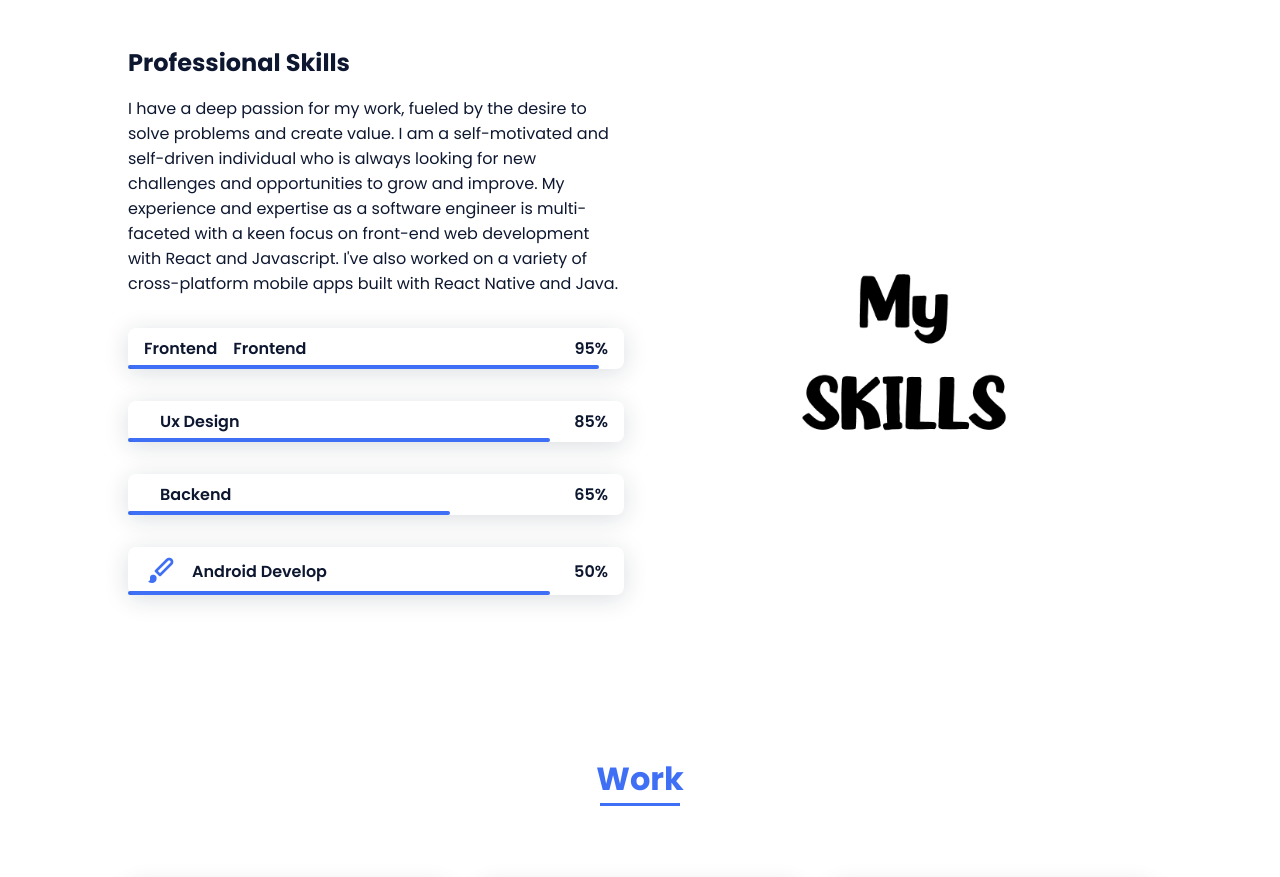
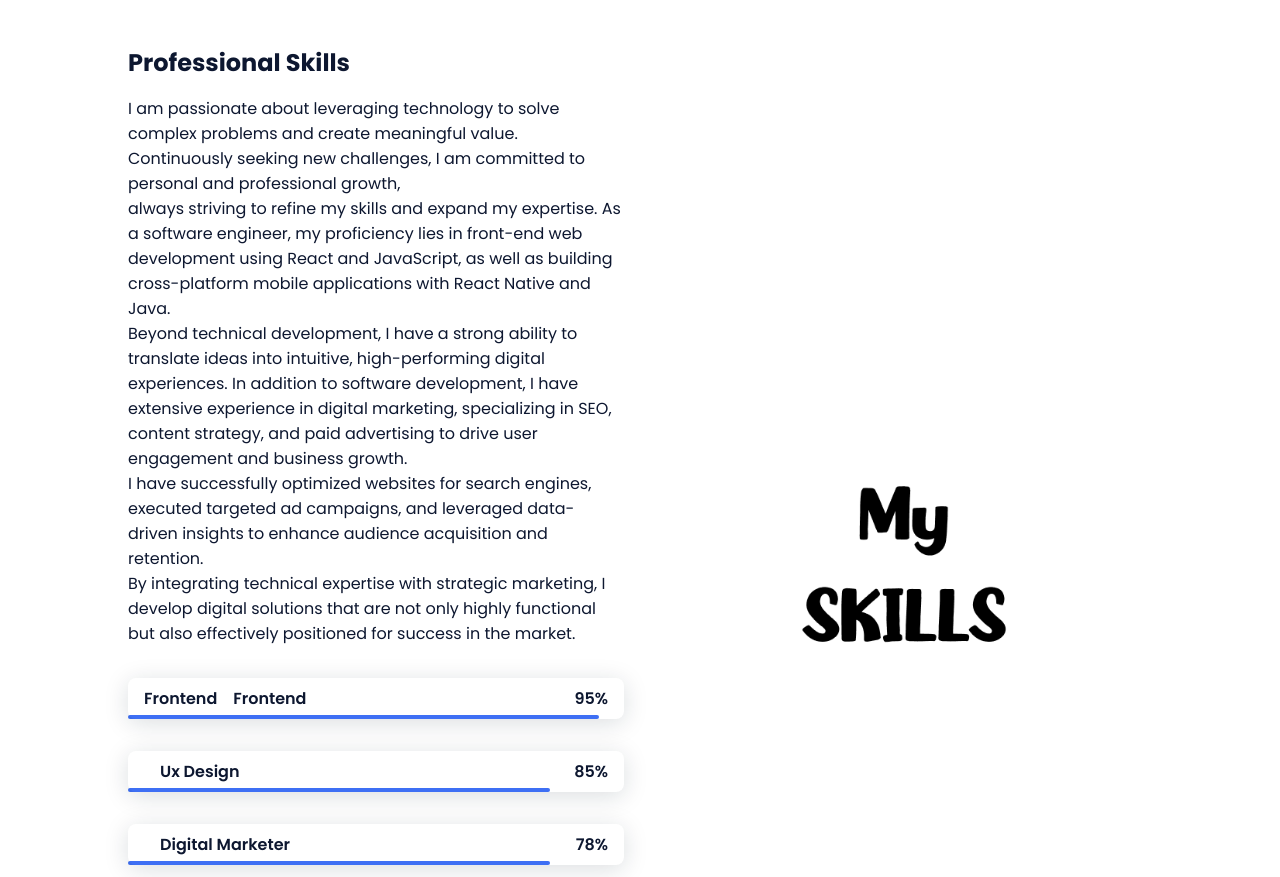
Before and after one commit to kelvin-owino/classic-portfolio, a plain HTML site: page index.html in a window 1280 px wide. Shown: the part 1472-2349 px from the top of the page. Drawn offline with nearby package versions, Linux system fonts and the light colour scheme.

Commit message:
Update index.html

```diff
--- a/index.html
+++ b/index.html
@@ -40,7 +40,7 @@
             <!--===== HOME =====-->
             <section class="home bd-grid" id="home">
                 <div class="home__data">
-                    <h1 class="home__title">Hi,<br>I'am <span class="home__title-color">Kelvin</span><br> Web Designer</h1>
+                    <h1 class="home__title">Hi,<br>I'am <span class="home__title-color">Kelvin</span><br> Web Designer & Digital Marketer</h1>
 
                     <a href="https://wa.me/254743243005" class="button">Contact</a>
                 </div>
@@ -75,7 +75,7 @@
 
                     <div>
                         <h2 class="about__subtitle">I'm Kelvin</h2>
-                        <p class="about__text">UI/UX Design and Developer in Kenya who writes code for front and backend development. I am a Front-End Software Engineer with 3+ years of experience in designing & building both web and mobile applications.</p>
+                        <p class="about__text">UI/UX Design and Developer in Kenya who writes code for front and backend development. I am a Front-End Software Engineer with 4+ years of experience in designing & building both web and mobile applications.</p>
                     </div>
                 </div>
             </section>
@@ -87,9 +87,11 @@
                 <div class="skills__container bd-grid">
                     <div>
                         <h2 class="skills__subtitle">Professional Skills</h2>
-                        <p class="skills__text">I have a deep passion for my work, fueled by the desire to solve problems and create value. I am a self-motivated and self-driven individual who is always looking for new challenges and opportunities to grow and improve.
+                        <p class="skills__text">I am passionate about leveraging technology to solve complex problems and create meaningful value. Continuously seeking new challenges, I am committed to personal and professional growth,<br> always striving to refine my skills and expand my expertise.
 
-                            My experience and expertise as a software engineer is multi-faceted with a keen focus on front-end web development with React and Javascript. I've also worked on a variety of cross-platform mobile apps built with React Native and Java.</p>
+As a software engineer, my proficiency lies in front-end web development using React and JavaScript, as well as building cross-platform mobile applications with React Native and Java.<br> Beyond technical development, I have a strong ability to translate ideas into intuitive, high-performing digital experiences.
+                            In addition to software development, I have extensive experience in digital marketing, specializing in SEO, content strategy, and paid advertising to drive user engagement and business growth.<br> I have successfully optimized websites for search engines, executed targeted ad campaigns, and leveraged data-driven insights to enhance audience acquisition and retention.<br>
+                            By integrating technical expertise with strategic marketing, I develop digital solutions that are not only highly functional but also effectively positioned for success in the market.</p>
                         <div class="skills__data">
                             <div class="skills__names">
                                 <span class="skills__name">Frontend</span>
@@ -115,6 +117,18 @@
                                 <span class="skills__percentage">85%</span>
                             </div>
                         </div>
+                             <div class="skills__data">
+                            <div class="skills__names">
+                                <i class='bx bxl-Ux Design skills__icon'></i>
+                                <span class="skills__name">Digital Marketer</span>
+                            </div>
+                            <div class="skills__bar skills__css">
+
+                            </div>
+                            <div>
+                                <span class="skills__percentage">78%</span>
+                            </div>
+                        </div>
                         <div class="skills__data">
                             <div class="skills__names">
                                 <i class='bx bxl-Backend skills__icon' ></i>
@@ -124,7 +138,7 @@
 
                             </div>
                             <div>
-                                <span class="skills__percentage">65%</span>
+                                <span class="skills__percentage">68%</span>
                             </div>
                         </div>
                         <div class="skills__data">
@@ -136,7 +150,7 @@
 
                             </div>
                             <div>
-                                <span class="skills__percentage">50%</span>
+                                <span class="skills__percentage">60%</span>
                             </div>
                         </div>
                     </div>
```
